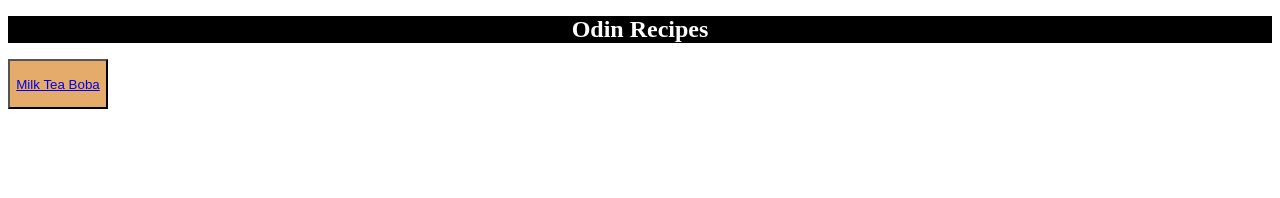
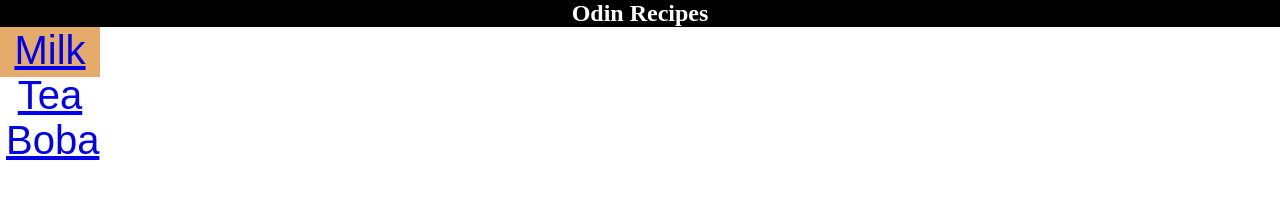
Before and after one commit to brucevan96/odin-recipes-, a plain HTML site: page index.html in a window 1280 px wide. Drawn offline with Linux system fonts and the light colour scheme.

Commit message:
Add border, margin, font-size

```diff
--- a/styles.css
+++ b/styles.css
@@ -1,3 +1,9 @@
+* {
+   border: 0;
+   margin: 0;
+   font-size: 40px;
+}
+
 h1 {
    text-align: center;
    color: white;
```
